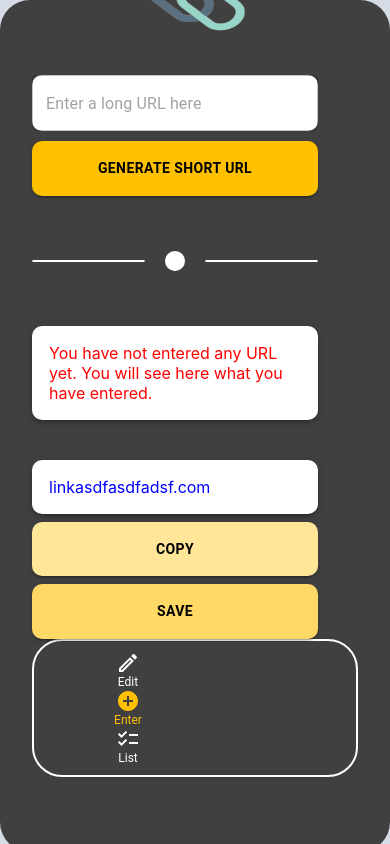
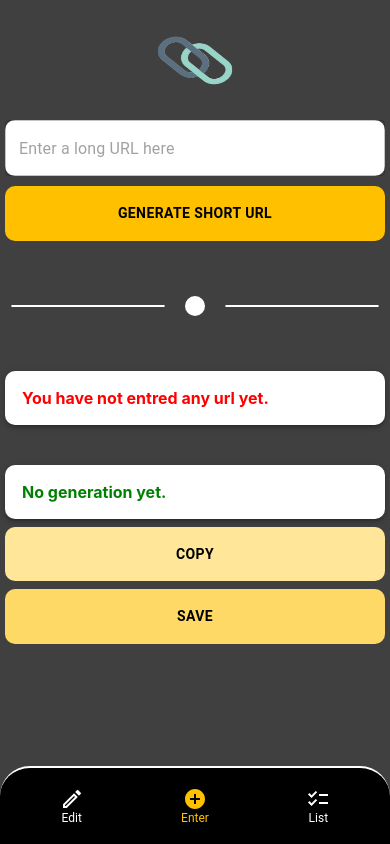
Before and after one commit to tanvir5230/urlshortening, a React (Create React App) app: page / in a window 390 px wide. Built offline with nearby package versions, Linux system fonts and the light colour scheme.

Commit message:
responsivenes is working perfectly. Working with entry is done

```diff
--- a/src/App.css
+++ b/src/App.css
@@ -11,12 +11,6 @@
   display: flex;
   justify-content: center;
   align-items: center;
-  transform: translateY(-75px);
+  transform: translateY(-125px);
   height: 150px;
 }
-
-.main-content {
-  width: 100%;
-  height: 90%;
-  transform: translateY(-75px);
-}
--- a/src/App.tsx
+++ b/src/App.tsx
@@ -1,4 +1,4 @@
-import React, { useState } from "react";
+import React, { createContext, useEffect, useState } from "react";
 import { UrlEdit } from "./pages/UrlEdit/UrlEdit";
 import UrlEntry from "./pages/UrlEntry/UrlEntry";
 import UrlList from "./pages/UrlList/UrlList";
@@ -10,13 +10,24 @@ import "./App.css";
 import useScreenType from "./utils/useScreenType";
 import Navbar from "./components/Navbar/Navbar";
 
+export type GlobalData = {
+  urls: Array<object>;
+  setUrls: React.Dispatch<React.SetStateAction<Array<object>>>;
+};
+
+export const DataContext = createContext<GlobalData>({
+  urls: [],
+  setUrls: () => {},
+});
+
 const App = () => {
-  const [currentPage, setCurrentPage] = useState("enter");
+  const [urls, setUrls] = useState<Array<object>>([]);
+  const [currentPage, setCurrentPage] = useState<string>("enter");
   const screenType: string = useScreenType();
 
-  const renderPage = () => {
+  const renderPage = (screenType: string) => {
     if (currentPage === "enter") {
-      return <UrlEntry />;
+      return <UrlEntry screenType={screenType} />;
     } else if (currentPage === "list") {
       return <UrlList />;
     } else if (currentPage === "edit") {
@@ -24,7 +35,22 @@ const App = () => {
     }
   };
 
+  useEffect(() => {
+    try {
+      const storedDataJson: string | null = localStorage.getItem("savedUrls");
+      let storedData: Array<object> = [];
+      if (storedDataJson !== null) {
+        storedData = JSON.parse(storedDataJson);
+        setUrls(storedData);
+      } else {
+        const arrToSave = JSON.stringify([]);
+        localStorage.setItem("savedUrls", arrToSave);
+      }
+    } catch (e) {}
+  }, []);
+
   return (
+    <DataContext.Provider value={{ urls, setUrls }}>
       <Grid container className="App">
         <Grid
           container
@@ -33,18 +59,37 @@ const App = () => {
           lg={10}
           xl={8}
           bgcolor="#404040"
-        borderRadius={"30px"}
+          borderRadius={screenType !== "small" ? "30px" : 0}
+          padding={screenType !== "small" ? "50px" : "0px"}
+          height={screenType !== "small" ? "auto" : "100%"}
         >
+          {screenType !== "small" && (
             <Grid className="logo-container" item xs={12}>
               <Logo width={200} height={150} />
             </Grid>
+          )}
+          {screenType === "small" && (
+            <div
+              style={{
+                display: "flex",
+                justifyContent: "center",
+                width: "100%",
+              }}
+            >
+              <Logo width={150} height={120} />
+            </div>
+          )}
           <Grid
             container
             item
+            spacing={2}
             xs={12}
-          className="main-content"
-          paddingX={4}
-          style={{ overflowY: "auto" }}
+            paddingX={screenType !== "small" ? "50px" : "0"}
+            style={{
+              height: screenType !== "small" ? "100%" : "90%",
+              width: "100%",
+              transform: screenType !== "small" ? "translateY(-75px)" : "",
+            }}
           >
             <Grid
               container
@@ -52,9 +97,9 @@ const App = () => {
               xs={12}
               lg={11}
               height={"100%"}
-            alignContent={"center"}
+              alignContent={"start"}
             >
-            {renderPage()}
+              {renderPage(screenType)}
             </Grid>
             <Grid
               container
@@ -66,13 +111,14 @@ const App = () => {
             >
               <Navbar
                 currentPage={currentPage}
-              size="large"
+                size={screenType}
                 setCurrentPage={setCurrentPage}
               />
             </Grid>
           </Grid>
         </Grid>
       </Grid>
+    </DataContext.Provider>
   );
 };
 export default App;
--- a/src/components/Navbar/Navbar.tsx
+++ b/src/components/Navbar/Navbar.tsx
@@ -10,41 +10,48 @@ interface NavbarProps {
   setCurrentPage: Dispatch<SetStateAction<string>>;
 }
 
+interface NavObject {
+  label: string;
+  icon: ReactElement;
+}
+
 const Navbar: React.FC<NavbarProps> = ({
   currentPage,
   size,
   setCurrentPage,
 }) => {
-  interface NavObject {
-    label: string;
-    icon: ReactElement;
-  }
   const navList: NavObject[] = [
     { label: "Edit", icon: <ModeEditOutlinedIcon /> },
     { label: "Enter", icon: <AddCircleOutlinedIcon /> },
     { label: "List", icon: <ChecklistOutlinedIcon /> },
   ];
+
   return (
     <BottomNavigation
       style={
-        size === "large"
+        size !== "small"
           ? {
               border: "2px solid #fff",
               borderRadius: "30px",
               backgroundColor: "transparent",
+              width: "80px",
               height: "100%",
               padding: "10px",
               display: "flex",
               flexDirection: "column",
             }
           : {
-              border: "2px solid #fff",
-              borderRadius: "30px",
+              borderTop: "2px solid #fff",
+              borderTopLeftRadius: "30px",
+              borderTopRightRadius: "30px",
               backgroundColor: "black",
-              width: "100%",
               padding: "10px",
               display: "flex",
               flexDirection: "row",
+              position: "fixed",
+              bottom: 0,
+              left: 0,
+              right: 0,
             }
       }
       showLabels
--- a/src/pages/UrlEntry/EntryButton.tsx
+++ b/src/pages/UrlEntry/EntryButton.tsx
@@ -5,17 +5,25 @@ interface EntryButtonProps {
   color: string;
   text: string;
   marginTop: string;
+  disabled?: boolean;
+  funcToExecute?: Function;
 }
 
 const EntryButton: React.FC<EntryButtonProps> = ({
   color,
   text,
   marginTop,
+  disabled,
+  funcToExecute,
 }) => {
   return (
     <Button
       fullWidth
       variant="contained"
+      disabled={disabled === undefined || disabled === false ? false : true}
+      onClick={() => {
+        funcToExecute && funcToExecute();
+      }}
       style={{
         borderRadius: "10px",
         marginTop: marginTop,
--- a/src/pages/UrlEntry/UrlEntry.tsx
+++ b/src/pages/UrlEntry/UrlEntry.tsx
@@ -1,50 +1,170 @@
-import React from "react";
+import React, { useContext } from "react";
 import Grid from "@mui/material/Grid/Grid";
 import TextField from "@mui/material/TextField/TextField";
-import Button from "@mui/material/Button/Button";
 import MyDivider from "./MyDivider";
 import ShowTextWithColor from "./ShowTextWithColor";
 import EntryButton from "./EntryButton";
+import generateShortUrl from "../../utils/generateShortUrl";
+import { IconButton } from "@mui/material";
+import { DataContext } from "../../App";
 
-export default function UrlEntry() {
+const SHORT_URL_DEFAULT: string = "No generation yet.";
+
+interface UrlEntryProps {
+  screenType: string;
+}
+
+const UrlEntry: React.FC<UrlEntryProps> = ({ screenType }) => {
+  const [longUrl, setLongUrl] = React.useState("");
+  const [shortUrl, setShortUrl] = React.useState(SHORT_URL_DEFAULT);
+  const [copied, setCopied] = React.useState(false);
+  const [saved, setSaved] = React.useState(false);
+  const { urls, setUrls } = useContext(DataContext);
+  const inputUrlRef = React.useRef<HTMLInputElement>(null);
+
+  const handleValidateLongUrl = (url: string): boolean => {
+    let isValid = false;
+    isValid = url.length > 5 ? true : false;
+    return isValid;
+  };
+
+  const handleGenerate = (url: string) => {
+    setShortUrl(generateShortUrl(url));
+  };
+
+  const handleCopy = () => {
+    navigator.clipboard.writeText(shortUrl);
+    setCopied(true);
+  };
+
+  const handleClear = () => {
+    setLongUrl("");
+    setShortUrl(SHORT_URL_DEFAULT);
+    setCopied(false);
+    setSaved(false);
+  };
+
+  const handleSave = (data: object, storedData: Array<object>) => {
+    try {
+      const newData = {
+        id: storedData !== null ? storedData.length + 1 : 1,
+        ...data,
+        created_at: new Date(),
+      };
+      storedData && storedData.push(newData);
+      localStorage.setItem("savedUrls", JSON.stringify(storedData));
+      setSaved(true);
+      setUrls(storedData);
+    } catch (e) {
+      alert(
+        "your local storage is not working. Couldn't perfrom the save operation."
+      );
+    }
+  };
+
   return (
     <>
-      <Grid item xs={12} paddingRight={5}>
+      <Grid
+        item
+        xs={12}
+        paddingRight={screenType !== "small" ? "5px" : 0}
+        paddingX={screenType !== "small" ? "0px" : "5px"}
+        alignItems={"start"}
+      >
         <TextField
           hiddenLabel
           fullWidth
+          type="text"
+          ref={inputUrlRef}
+          value={longUrl}
           color={"warning"}
           style={{ backgroundColor: "white", borderRadius: "10px" }}
           id="outlined-basic"
           placeholder="Enter a long URL here"
           variant="outlined"
+          InputProps={{
+            endAdornment: (
+              <IconButton
+                sx={{ visibility: longUrl ? "visible" : "hidden" }}
+                onClick={() => {
+                  handleClear();
+                }}
+              >
+                x
+              </IconButton>
+            ),
+          }}
+          onChange={(event) => {
+            setLongUrl(event.target.value);
+          }}
         />
         <EntryButton
           text="Generate Short URL"
           color="#FFC000"
           marginTop="10px"
+          disabled={!handleValidateLongUrl(longUrl)}
+          funcToExecute={() => handleGenerate(longUrl)}
         />
       </Grid>
-      <Grid item xs={12} paddingRight={5} marginY={5}>
+      <Grid
+        item
+        xs={12}
+        paddingRight={screenType !== "small" ? "5px" : 0}
+        paddingX={screenType !== "small" ? "0px" : "5px"}
+        marginY={5}
+      >
         <MyDivider />
       </Grid>
-      <Grid item xs={12} paddingRight={5}>
+      <Grid
+        item
+        xs={12}
+        paddingRight={screenType !== "small" ? "5px" : 0}
+        paddingX={screenType !== "small" ? "0px" : "5px"}
+        fontWeight={"bold"}
+      >
         <ShowTextWithColor
-          text="You have not entered any URL yet. You will see here what you have entered."
-          color="red"
+          text={
+            longUrl.length > 0 ? longUrl : "You have not entred any url yet."
+          }
+          color={longUrl.length > 0 ? "blue" : "red"}
         />
       </Grid>
-      <Grid container item xs={12} paddingRight={5} spacing={1} marginTop={4}>
-        <Grid item xs={12} md={12} lg={8}>
-          <ShowTextWithColor text="linkasdfasdfadsf.com" color="blue" />
+      <Grid
+        container
+        item
+        xs={12}
+        paddingRight={screenType !== "small" ? "5px" : 0}
+        paddingX={screenType !== "small" ? "0px" : "5px"}
+        spacing={1}
+        marginTop={4}
+      >
+        <Grid item xs={12} md={12} lg={8} fontWeight={"bold"}>
+          <ShowTextWithColor
+            text={shortUrl.length > 0 ? shortUrl : SHORT_URL_DEFAULT}
+            color="green"
+          />
         </Grid>
         <Grid item xs={12} md={6} lg={2}>
-          <EntryButton text="Copy" color="#FFE699" marginTop="0px" />
+          <EntryButton
+            text={copied ? "Copied" : "Copy"}
+            disabled={shortUrl === SHORT_URL_DEFAULT}
+            funcToExecute={() => handleCopy()}
+            color="#FFE699"
+            marginTop="0px"
+          />
         </Grid>
         <Grid item xs={12} md={6} lg={2}>
-          <EntryButton text="Save" color="#FFD966" marginTop="0px" />
+          <EntryButton
+            text={saved ? "Saved" : "Save"}
+            color="#FFD966"
+            marginTop="0px"
+            disabled={shortUrl === SHORT_URL_DEFAULT}
+            funcToExecute={() => handleSave({ shortUrl, longUrl }, urls)}
+          />
         </Grid>
       </Grid>
     </>
   );
-}
+};
+
+export default UrlEntry;
--- /dev/null
+++ b/src/utils/generateShortUrl.ts
@@ -0,0 +1,29 @@
+const BASE_URL = "https://tit.com/"; // My service name
+
+const characters =
+  "0123456789ABCDEFGHIJKLMNOPQRSTUVWXYZabcdefghijklmnopqrstuvwxyz";
+
+const convertToBase62 = (num: number): string => {
+  if (num === 0) return characters[0];
+
+  let base62 = "";
+  const base = characters.length;
+
+  while (num > 0) {
+    const rem = num % base;
+    num = Math.floor(num / base);
+    base62 = characters[rem] + base62;
+  }
+
+  return base62;
+};
+
+const generateShortUrl = (longUrl: string): string => {
+  const timestamp = new Date().valueOf();
+  const base62Value = convertToBase62(timestamp);
+  const shortUrl = `${base62Value}`;
+
+  return `${BASE_URL}${shortUrl}`;
+};
+
+export default generateShortUrl;
```
Lines whose indentation alone changed are shown as unchanged.
